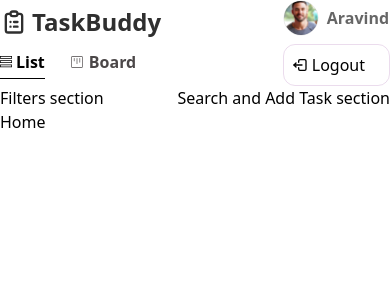
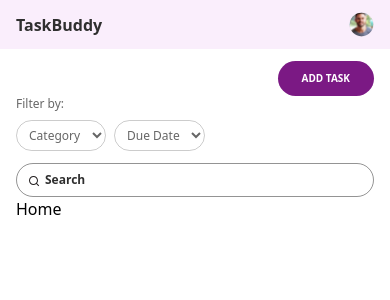
Before and after one commit to gi-t-ansari/tao-assignment, a React (Vite) app: page / in a window 390 px wide. Shown: the top 300 px of the page. Built offline with nearby package versions, Linux system fonts and the light colour scheme.

Commit message:
add: header & layout, responsivness for header and nav

```diff
--- a/src/components/layout/Header.jsx
+++ b/src/components/layout/Header.jsx
@@ -1,10 +1,61 @@
 import React from "react";
+import { CATEGORY_OPTIONS } from "../../config";
+import { RiSearchLine } from "react-icons/ri";
 
-const Header = () => {
+const Header = ({ categoryFilterValue, setCategoryFilterValue }) => {
+  const handleOpenAddTask = () => {};
   return (
-    <header className="w-full h-fit flex justify-between items-center">
-      <section>Filters section</section>
-      <section>Search and Add Task section</section>
+    <header className="w-full h-fit flex md:flex-row flex-col-reverse justify-between md:items-center md:px-6 px-4">
+      <div className="w-full block md:hidden h-fit relative mt-3">
+        <input
+          type="search"
+          placeholder="Search"
+          className="text-xs w-full font-semibold text-[#000000D1] rounded-full placeholder:text-[#000000D1] pl-7 pr-[7px] py-2 border-[0.2px] border-[#0000006B] outline-none"
+        />
+        <RiSearchLine
+          className="absolute left-3 top-1/2 -translate-y-1/2 text-[#231F20] mt-[1px]"
+          size={12}
+        />
+      </div>
+      <section className="flex md:flex-row flex-col md:items-center  md:gap-x-2 gap-y-2">
+        <p className="text-xs text-[#00000099]">Filter by:</p>
+        <div>
+          <select
+            onChange={(e) => setCategoryFilterValue(e.target.value)}
+            className="px-2 py-[5px] border border-[#00000033] rounded-full text-xs text-[#00000099] outline-none"
+          >
+            <option value="">Category</option>
+            {CATEGORY_OPTIONS.map((ele, ind) => (
+              <option key={`${ele}${ind}`} value={ele}>
+                {ele}
+              </option>
+            ))}
+          </select>
+          <select className="px-2 ml-2 py-[5px] border border-[#00000033] rounded-full text-xs text-[#00000099] outline-none">
+            <option value="">Due Date</option>
+          </select>
+        </div>
+      </section>
+
+      <section className="flex justify-end items-center gap-x-4 mt-3">
+        <div className="w-[204px] h-fit relative md:block hidden ">
+          <input
+            type="search"
+            placeholder="Search"
+            className="text-sm font-semibold text-[#000000D1] rounded-full placeholder:text-[#000000D1] pl-7 pr-[7px] py-2 border border-[#0000006B] outline-none"
+          />
+          <RiSearchLine
+            className="absolute left-2.5 top-1/2 -translate-y-1/2 text-[#231F20] mt-[1px]"
+            size={14}
+          />
+        </div>
+        <button
+          onClick={handleOpenAddTask}
+          className="md:px-10 md:py-3.5 px-6 py-2.5 bg-[#7B1984] text-white md:text-sm text-[10px] md:font-bold font-semibold uppercase rounded-full"
+        >
+          Add Task
+        </button>
+      </section>
     </header>
   );
 };
--- a/src/components/layout/Layout.jsx
+++ b/src/components/layout/Layout.jsx
@@ -2,12 +2,21 @@ import React from "react";
 import Navbar from "./Navbar";
 import Header from "./Header";
 
-const Layout = ({ selectedView, setSelectedView, children }) => {
+const Layout = ({
+  selectedView,
+  setSelectedView,
+  categoryFilterValue,
+  setCategoryFilterValue,
+  children,
+}) => {
   return (
     <main className="w-screen h-screen overflow-x-hidden">
       <Navbar selectedView={selectedView} setSelectedView={setSelectedView} />
-      <Header />
-      <div>{children}</div>
+      <Header
+        categoryFilterValue={categoryFilterValue}
+        setCategoryFilterValue={setCategoryFilterValue}
+      />
+      <div className="md:px-6 px-4">{children}</div>
     </main>
   );
 };
--- a/src/components/layout/Navbar.jsx
+++ b/src/components/layout/Navbar.jsx
@@ -17,13 +17,13 @@ const Navbar = ({ selectedView, setSelectedView }) => {
   };
 
   return (
-    <nav className="w-full h-fit flex justify-between items-center">
+    <nav className="w-full h-fit flex justify-between items-center md:px-6 md:py-0 px-4 py-3 sticky top-0 md:mt-8 md:bg-white bg-[#FAEEFC]">
       <section>
         <div className="text-[#2F2F2F] flex items-center gap-x-1 ">
-          <HiOutlineClipboardList size={28} />
-          <h1 className="text-2xl font-semibold">TaskBuddy</h1>
+          <HiOutlineClipboardList className="md:block hidden" size={28} />
+          <h1 className="md:text-2xl text-base font-semibold">TaskBuddy</h1>
         </div>
-        <div className="flex  fit gap-x-6 mt-3">
+        <div className=" fit gap-x-6 mt-3 md:flex hidden">
           {TABS_CONTENT.map((ele, ind) => (
             <div
               onClick={() => handleTabSwitch(ele.name)}
@@ -42,21 +42,23 @@ const Navbar = ({ selectedView, setSelectedView }) => {
       </section>
       <section>
         <div className="flex items-center gap-x-2">
-          <div className="h-9 w-9 rounded-full overflow-hidden">
+          <div className="md:h-9 md:w-9 h-[25px] w-[25px] rounded-full overflow-hidden">
             <img
               className="h-full w-full"
               src={sampleProfilePic}
               alt="Arvind"
             />
           </div>
-          <h6 className="text-base text-[#00000099] font-bold">Aravind</h6>
+          <h6 className="text-base md:block hidden text-[#00000099] font-bold">
+            Aravind
+          </h6>
         </div>
         <button
           onClick={handleLogout}
-          className="flex items-center gap-x-1 pl-2 pr-6 py-2 rounded-xl border border-[#7B198426] mt-2"
+          className=" md:flex hidden items-center gap-x-1 pl-2 pr-6 py-2 rounded-xl border border-[#7B198426] mt-2"
         >
           <TbLogout2 />
-          <span>Logout</span>
+          <span className="mb-0.5">Logout</span>
         </button>
       </section>
     </nav>
--- a/src/config/const.js
+++ b/src/config/const.js
@@ -5,3 +5,5 @@ export const TABS_CONTENT = [
   { name: "List", icon: TfiViewList },
   { name: "Board", icon: CiViewBoard },
 ];
+
+export const CATEGORY_OPTIONS = ["Work", "Personal"];
--- a/src/pages/Home/Home.jsx
+++ b/src/pages/Home/Home.jsx
@@ -5,8 +5,15 @@ import Layout from "../../components/layout/Layout";
 
 const Home = () => {
   const [selectedView, setSelectedView] = useState(TABS_CONTENT[0].name);
+  const [categoryFilterValue, setCategoryFilterValue] = useState("");
+
   return (
-    <Layout selectedView={selectedView} setSelectedView={setSelectedView}>
+    <Layout
+      selectedView={selectedView}
+      setSelectedView={setSelectedView}
+      categoryFilterValue={categoryFilterValue}
+      setCategoryFilterValue={setCategoryFilterValue}
+    >
       <h1>Home</h1>
     </Layout>
   );
```
